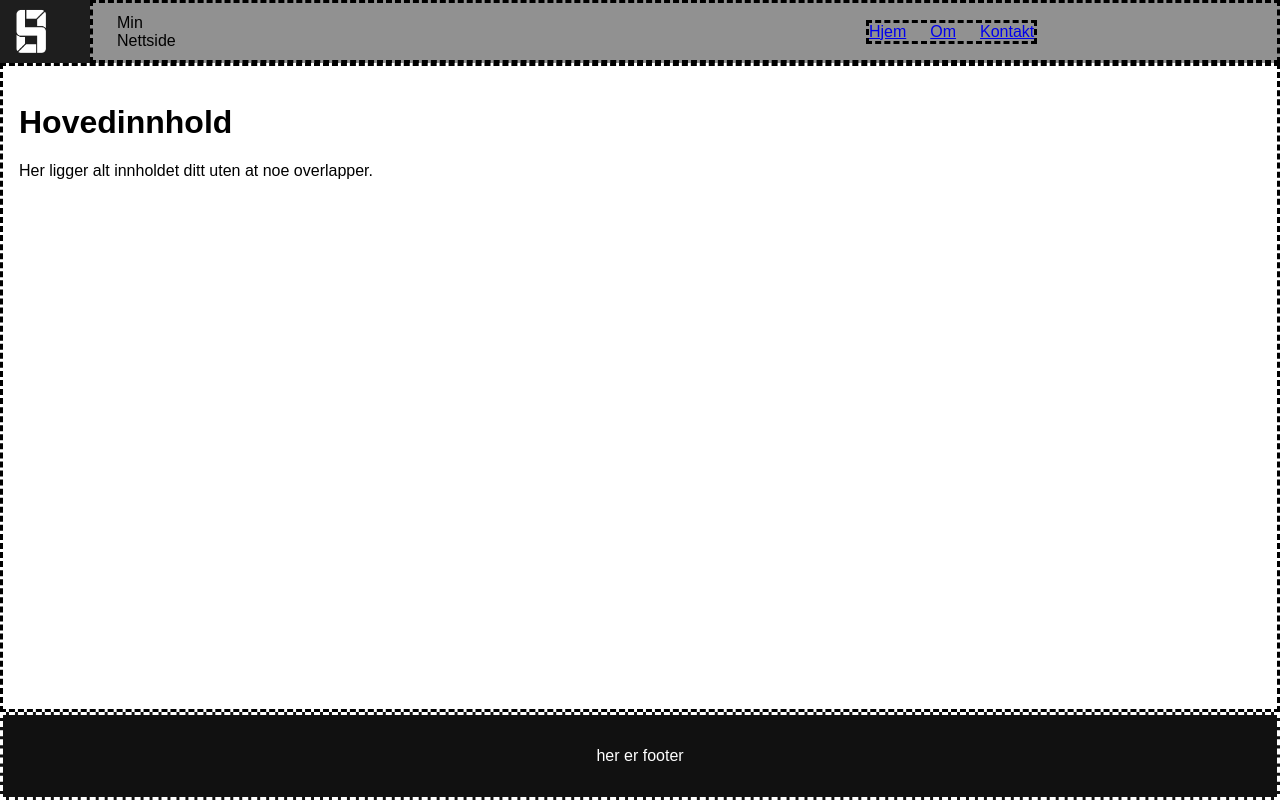
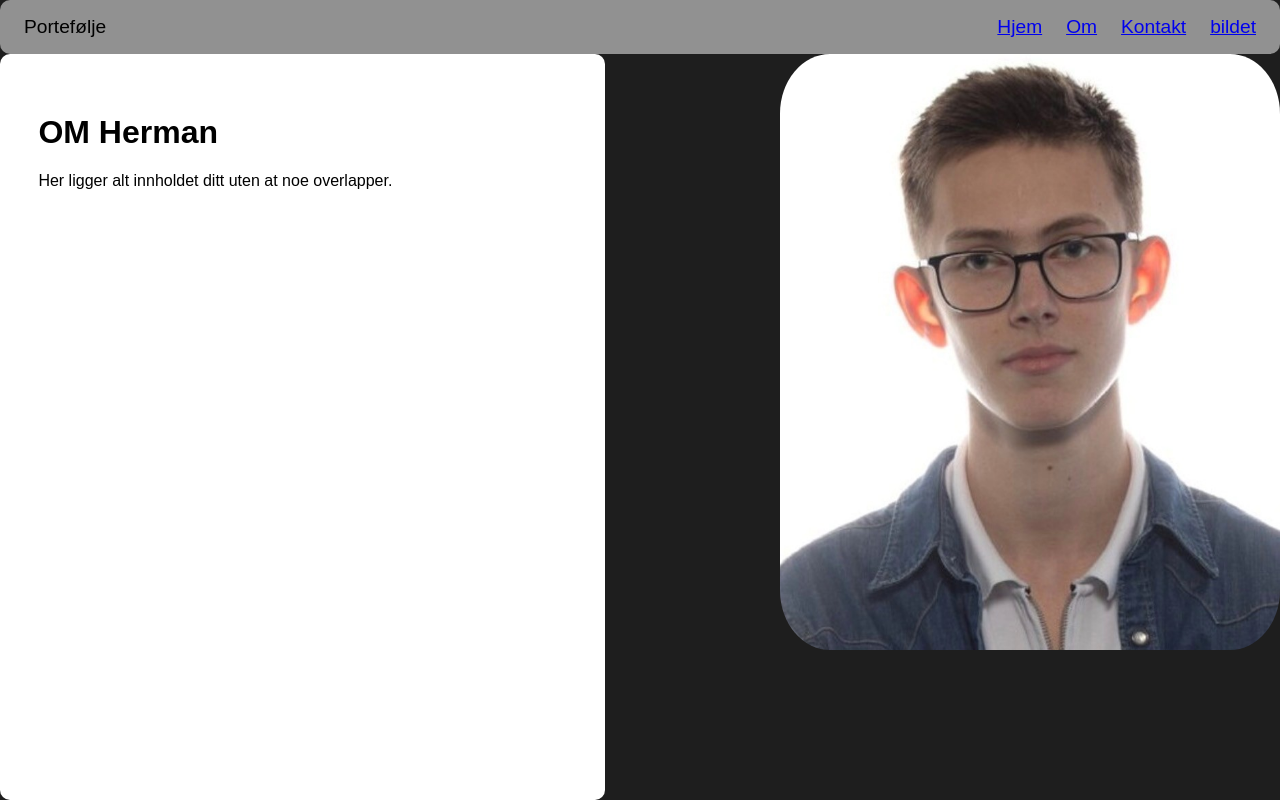
Before and after one commit to hermanstromso-star/hermanstromso-star.github.io, a plain HTML site: page index.html in a window 1280 px wide. Drawn offline with Linux system fonts and the light colour scheme; a web font is replaced by a local one.

Commit message:
la in id bildet

```diff
--- a/index.html
+++ b/index.html
@@ -6,30 +6,29 @@
     <title>Document</title>
     <link rel="stylesheet" href="style.css">
 </head>
+<meta name="viewport" content="width=device-width, initial-scale=1.0">
 <link rel="preconnect" href="https://fonts.googleapis.com">
 <link rel="preconnect" href="https://fonts.gstatic.com" crossorigin>
 <link href="https://fonts.googleapis.com/css2?family=Google+Sans+Flex:wght@400;700&display=swap" rel="stylesheet">
 <body>
 
-    <img src="logo.png" alt="Logo" id="hjorne-logo">
 
-
+ <img src="pocket id photo.jpg" alt="photo" id="id-photo">
   <header>
-    <div class="tittel">Min Nettside</div>
+    <div class="tittel">Portefølje</div>
     <nav>
       <a href="#">Hjem</a>
       <a href="#">Om</a>
       <a href="#">Kontakt</a>
+      <a href="#">bildet</a>
     </nav>
   </header>
 
   <main>
-    <h1>Hovedinnhold</h1>
+    <h1>OM Herman</h1>
     <p>Her ligger alt innholdet ditt uten at noe overlapper.</p>
+
   </main>
 
-  <footer>
-    <p> her er footer</p>
-  </footer>
 </body>
 </html>
--- a/style.css
+++ b/style.css
@@ -1,8 +1,8 @@
 html{
-    background-color: antiquewhite;
+    background-color: #1e1e1e;
 }
 
-*::before, *::after {
+*,*::before, *::after {
     box-sizing: border-box;
 }
 
@@ -17,58 +17,47 @@ body {
     display: grid;
     grid-template-rows: auto 1fr auto;
     grid-template-areas:
-        "hjorne-logo header"
-        "main main"
-        "footer footer";
+        "header header"
+        "main bildet"
+
 }
 
 
-#hjorne-logo {
 
-    position: sticky;
-    top: 0;
-    width: 90px;
-    height: auto;
-    display: block;
+
+#id-photo {
+    grid-area: bildet;
+    display: flex;
+    justify-self: right;
+    border-radius: 10%;
+    width: 500px;
 }
 
+
 header {
-    border-style: dashed;
-    position: sticky;
-    top: 0;
-    z-index: 1000;
+    grid-area: header;
 
 
+    border-radius: 10px;
     display: flex;
     align-items: center;
-    padding: 0rem 1.5rem;
+    font-size: clamp(0.85rem, 1.5vw, 1.2rem);
+    padding: clamp(0.5rem, 1.5vw, 1rem) clamp(0.75rem, 2vw, 1.5rem);
     background-color: rgb(145, 145, 145);
-    padding-right: 930px;
+    padding-right: auto;
+
+
 }
 
 nav {
-    border-style: dashed;
-    display: flex;
-    gap: 1.5rem;
-    margin-left: 300%;
+  display: flex;
+    flex-direction: row;
+    gap: clamp(0.5rem, 2vw, 1.5rem);
+    margin-left: auto;
 }
-
 main {
-    border-style: dashed;
     grid-area: main;
-    padding: 1rem;
+   padding: clamp(1rem, 3vw, 2.5rem);
     background-color: #ffffff;
+    border-radius: 10px;
 }
-
-footer {
-    border-style: dashed;
-    grid-area: footer;
-    position: sticky;
-    bottom: 0;
-    z-index: 1000;
-
-    background-color: #111111;
-    color: #ffffff;
-    text-align: center;
-    padding: 1rem;
-}
```
Also changed, not shown: pocket id photo.jpg (added).
